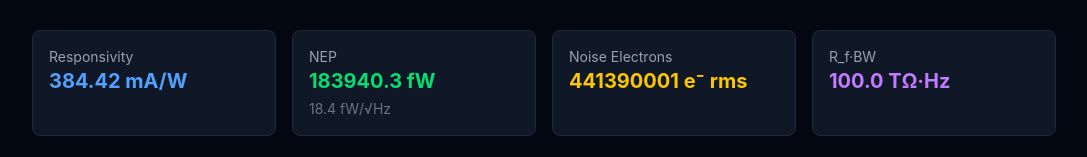
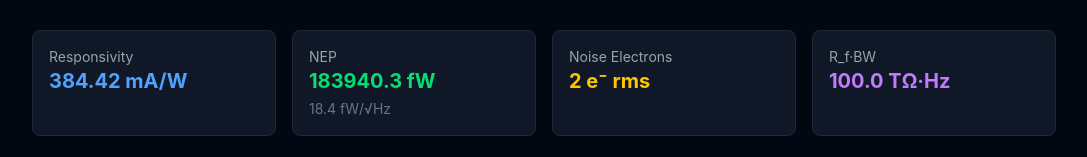
Before and after one commit to Lazfiz/photonics-calculators, a Next.js app: page /detectors/hybrid-detector in a window 1280 px wide. Shown: the part 370-527 px from the top of the page, without its empty margins (96-1183 px from the left). Built offline with nearby package versions, Linux system fonts and the light colour scheme; no server answers.

Commit message:
fix(hybrid-detector): noiseElectrons had wrong units (was e⁻/s, not e⁻ rms)
totalNoise/q gave electrons/sec. Fixed to ENC = i_noise/(2q·BW) for proper
equivalent noise charge. Codex+Gemini+GLM51 all agree.

```diff
--- a/src/app/detectors/hybrid-detector/page-client.tsx
+++ b/src/app/detectors/hybrid-detector/page-client.tsx
@@ -22,7 +22,7 @@ export default function HybridDetectorPage() {
   const totalNoise = Math.sqrt(currentNoise ** 2 + voltageNoiseContrib ** 2);
   const nepSpectral = Math.sqrt(inputNoiseCurrent ** 2 * 1e-30 + inputNoiseVoltage ** 2 * 1e-18 / Rf ** 2) / responsivity * 1e15;
   const nep = totalNoise / responsivity * 1e15;
-  const noiseElectrons = totalNoise / 1.602e-19;
+  const noiseElectrons = totalNoise / (1.602e-19 * 2 * bwHz); // ENC = i_noise / (2q·BW)
 
   const nepVsBW = useMemo(() => {
     const bws = Array.from({ length: 200 }, (_, i) => 1 + i * 5);
```
